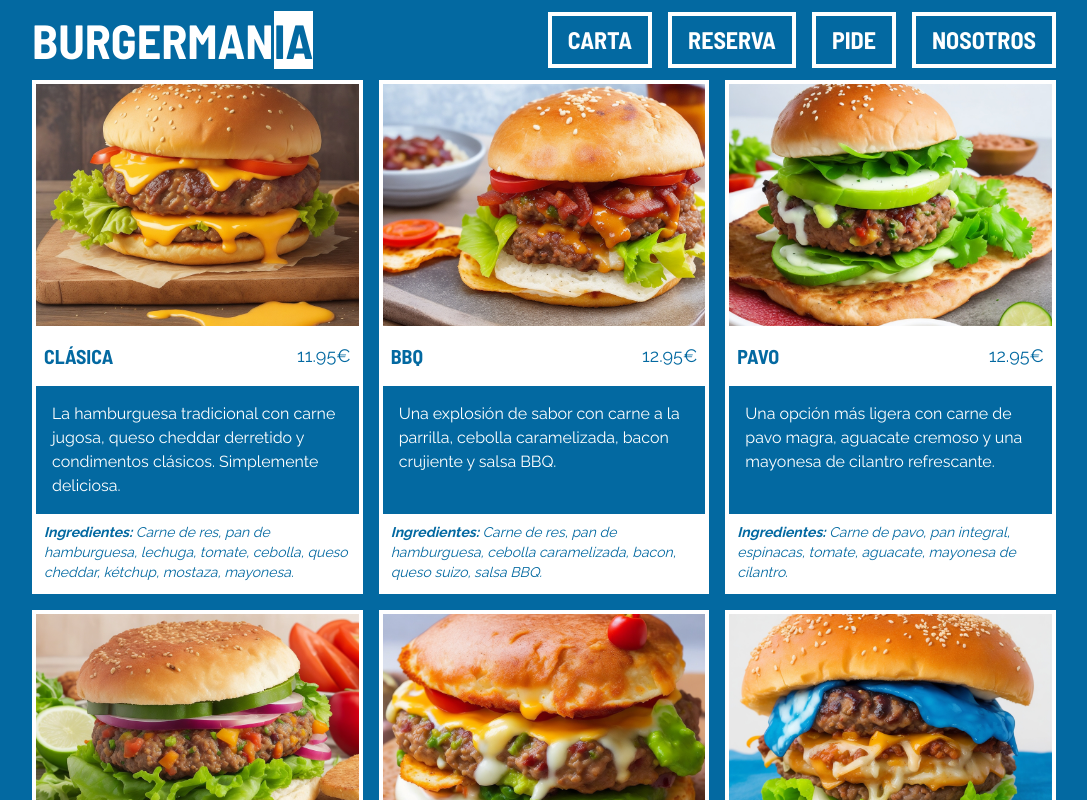
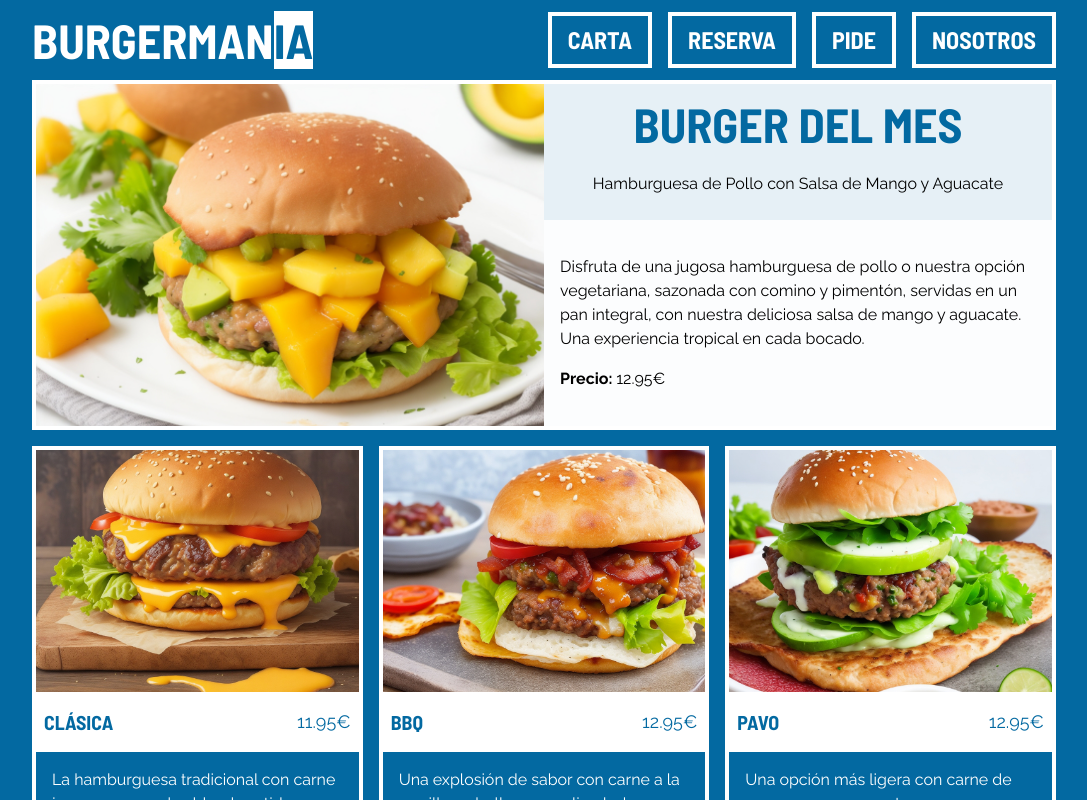
Before and after one commit to molul/burgermania_vue, a Vue app: page /carta in a window 1280 px wide. Shown: the top 800 px of the page, without its empty margins (96-1183 px from the left). Built offline with nearby package versions, Linux system fonts and the light colour scheme.

Commit message:
Carta ahora incluye burger del mes

```diff
--- a/src/views/BurgerDelMesView.vue
+++ b/src/views/BurgerDelMesView.vue
@@ -1,5 +1,5 @@
 <template>
-	<div class="space-y-4 h-full text-sky-800 px-4 md:px-0 bg-sky-700">
+	<div class=" space-y-4 h-full text-sky-800 px-4 md:px-0 bg-sky-700">
 		<div class="mx-auto md:max-w-5xl max-w-full border-4 border-white bg-white bg-opacity-90 flex flex-col md:flex-row w-full items-center justify-center ">
 			<div class="w-full md:w-2/3 ">
 				<img
@@ -20,7 +20,7 @@
 			</div>
 		</div>
 
-		<div class="p-4 mx-auto md:max-w-5xl max-w-full border-4 border-white bg-white bg-opacity-90 w-full items-center justify-center space-y-4 ">
+		<div class="p-4 mx-auto md:max-w-5xl max-w-full border-4 border-white bg-white bg-opacity-90 w-full items-center justify-center space-y-4 h-full">
 			<div>
 				Disfruta de una jugosa hamburguesa de pollo o nuestra opción vegetariana, ambas con nuestra deliciosa salsa de mango y aguacate. Preparadas con pechuga de pollo o una alternativa vegetariana sazonada con comino y pimentón, servidas en un pan integral. Acompañadas de hojas de lechuga, tomate y cebolla roja. Una experiencia tropical en cada bocado.
 			</div>
--- a/src/views/CartaView.vue
+++ b/src/views/CartaView.vue
@@ -1,11 +1,49 @@
 <template>
-	<div class="grid grid-cols-2 md:grid-cols-3 gap-4 px-4 md:px-0 bg-sky-700">
+	<div class="bg-sky-700 space-y-4 ">
+		<div class="px-4 md:px-0">
+
+			<div class="mx-auto md:max-w-5xl max-w-full border-4 border-white bg-white bg-opacity-90 flex flex-col md:flex-row w-full items-center justify-center  md:h-[350px] overflow-hidden">
+				<div class="w-full md:w-1/2 h-full overflow-hidden">
+					<img
+						src="/img/burgers/burgerDelMes.jpg"
+						alt="burgerDelMes"
+						class="object-contain w-full"
+					>
+				</div>
+
+				<div class="md:w-1/2 text-center flex flex-col justify-between h-full space-y-0 pt-4">
+					<div class="text-sky-700 font-condensed uppercase text-3xl md:text-5xl font-bold">
+						Burger del mes
+					</div>
+
+					<div class="py-4 md:py-6 px-4 flex items-center justify-center text-sm md:text-base">
+						Hamburguesa de Pollo con Salsa de Mango y Aguacate
+					</div>
+
+					<div class="md:flex-1 flex flex-col  h-full mx-auto md:max-w-5xl max-w-full bg-white bg-opacity-90 w-full justify-center space-y-4 text-sm md:text-base p-4 text-left">
+						<div>
+							Disfruta de una jugosa hamburguesa de pollo o nuestra opción vegetariana, sazonada con comino y pimentón, servidas en un pan integral, con nuestra deliciosa salsa de mango y aguacate. Una experiencia tropical en cada bocado.
+						</div>
+						<div>
+							<span class="font-bold">Precio: </span>12.95€
+						</div>
+					</div>
+
+				</div>
+			</div>
+
+
+
+
+		</div>
+		<div class="grid grid-cols-2 md:grid-cols-3 gap-4 px-4 md:px-0 ">
 			<div
 				class="flex flex-col border-4 border-white text-white  "
 				v-for="(burger, index) in burgers"
 				:key="index"
 			>
 				<MenuBurgerComp :burger="burger" />
+			</div>
 		</div>
 	</div>
 </template>
```
Also changed, not shown: TO DO_burgermania.txt. Lines whose indentation alone changed are shown as unchanged.
